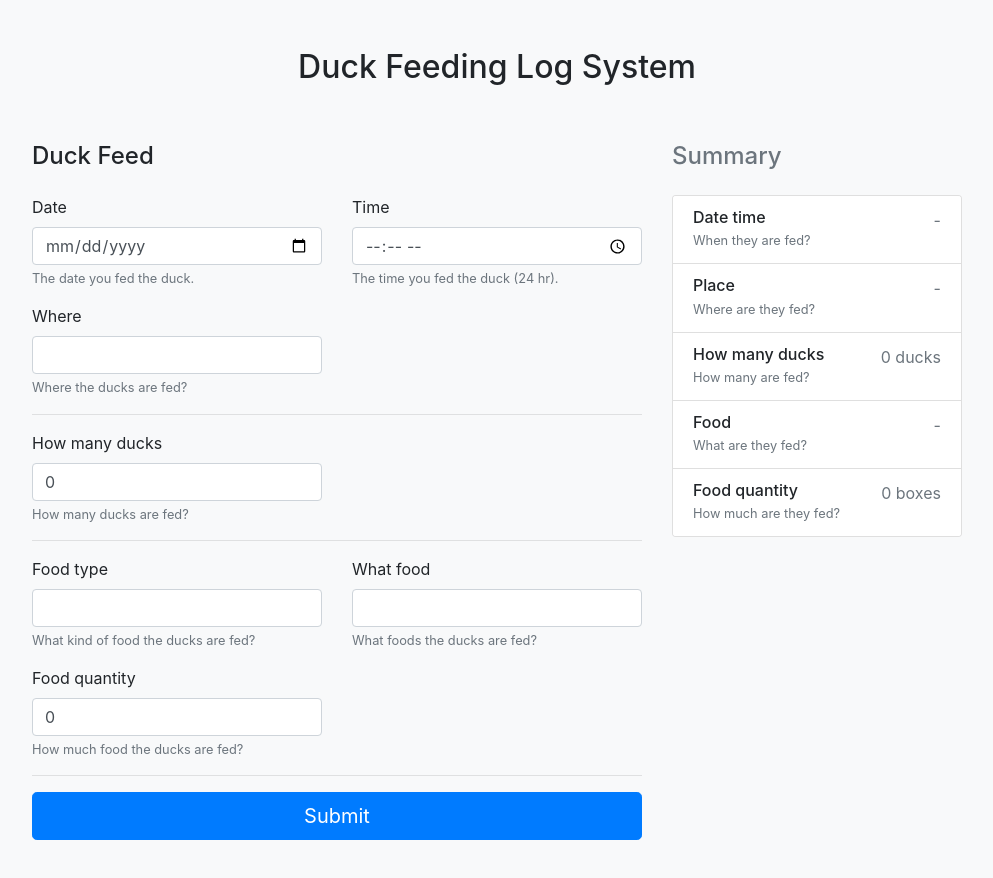
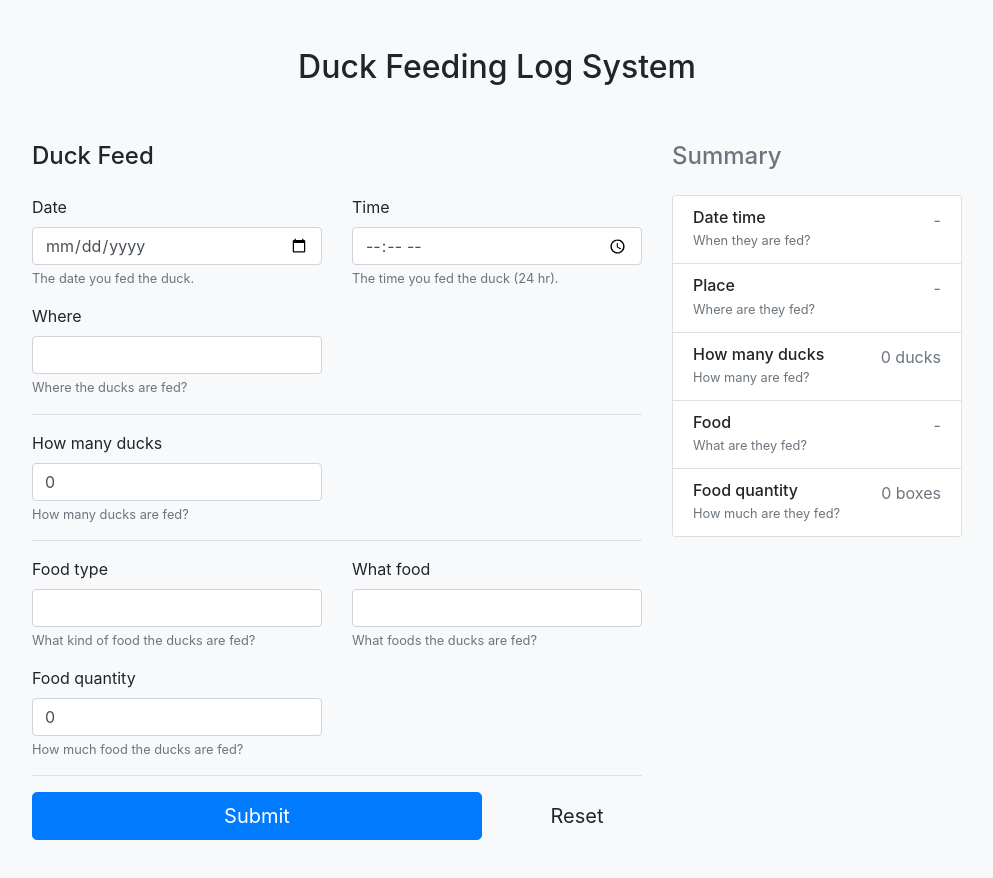
Before and after one commit to sunkibaek/duck-frontend, a Next.js app: page / in a window 1280 px wide. Shown: the top 878 px of the page, without its empty margins (143-1136 px from the left). Built offline with nearby package versions, Linux system fonts and the light colour scheme.

Commit message:
Add reset button

```diff
--- a/screens/Main/Body.tsx
+++ b/screens/Main/Body.tsx
@@ -28,8 +28,7 @@ interface IInputsState {
   foodQuantity: string;
 }
 
-const Body = () => {
-  const [inputs, setInputs] = useState<IInputsState>({
+const INPUT_DEFAULTS = {
   date: "",
   time: "",
   location: "",
@@ -37,7 +36,10 @@ const Body = () => {
   foodCategory: "",
   foodSubcategory: "",
   foodQuantity: "0"
-  });
+};
+
+const Body = () => {
+  const [inputs, setInputs] = useState<IInputsState>(INPUT_DEFAULTS);
 
   const setInput = (type: keyof IInputsState) => (newValue: string) => {
     if (newValue === inputs[type]) {
@@ -45,6 +47,10 @@ const Body = () => {
     }
 
     setInputs({ ...inputs, [type]: newValue });
+  };
+
+  const resetInputs = () => {
+    setInputs(INPUT_DEFAULTS);
   };
 
   return (
@@ -67,6 +73,7 @@ const Body = () => {
           onHowManyChange={setInput("howMany")}
           onLocationChange={setInput("location")}
           onTimeChange={setInput("time")}
+          onReset={resetInputs}
         />
       </div>
 
--- a/screens/Main/Form.tsx
+++ b/screens/Main/Form.tsx
@@ -16,6 +16,7 @@ interface IFormProps {
   onHowManyChange: (value: string) => void;
   onLocationChange: (value: string) => void;
   onTimeChange: (value: string) => void;
+  onReset: () => void;
 }
 
 const Form: FC<IFormProps> = ({
@@ -32,7 +33,8 @@ const Form: FC<IFormProps> = ({
   onFoodSubcategoryChange,
   onHowManyChange,
   onLocationChange,
-  onTimeChange
+  onTimeChange,
+  onReset
 }) => (
   <form>
     <div className="row mb-3">
@@ -175,9 +177,27 @@ const Form: FC<IFormProps> = ({
 
     <hr />
 
-    <button type="submit" className="btn btn-primary btn-lg btn-block">
-      Submit
-    </button>
+    <div className="row mb-3">
+      <div className="col-md-9">
+        <button type="submit" className="btn btn-primary btn-lg btn-block">
+          Submit
+        </button>
+      </div>
+
+      <div className="col-md-3">
+        <button
+          type="reset"
+          className="btn btn-light btn-lg btn-block"
+          onClick={event => {
+            event.preventDefault();
+
+            onReset();
+          }}
+        >
+          Reset
+        </button>
+      </div>
+    </div>
   </form>
 );
 
```
Lines whose indentation alone changed are shown as unchanged.
